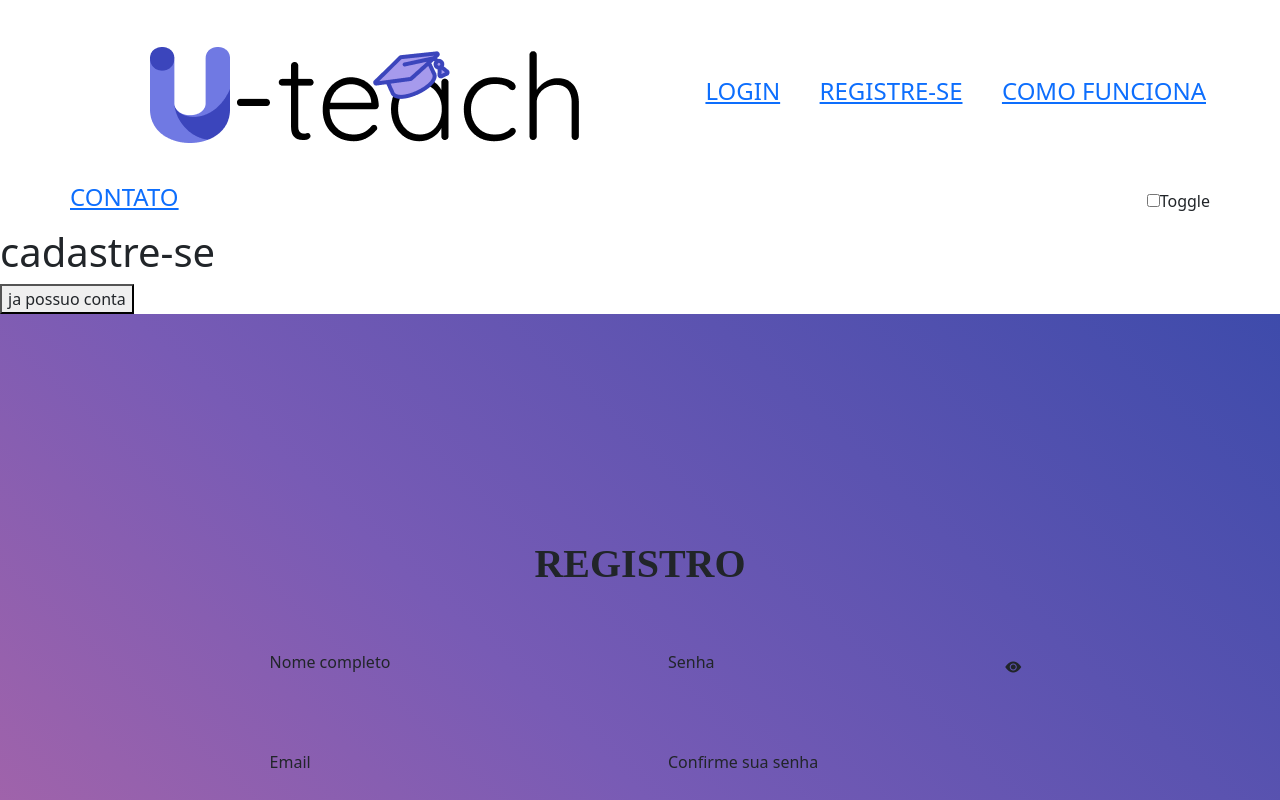
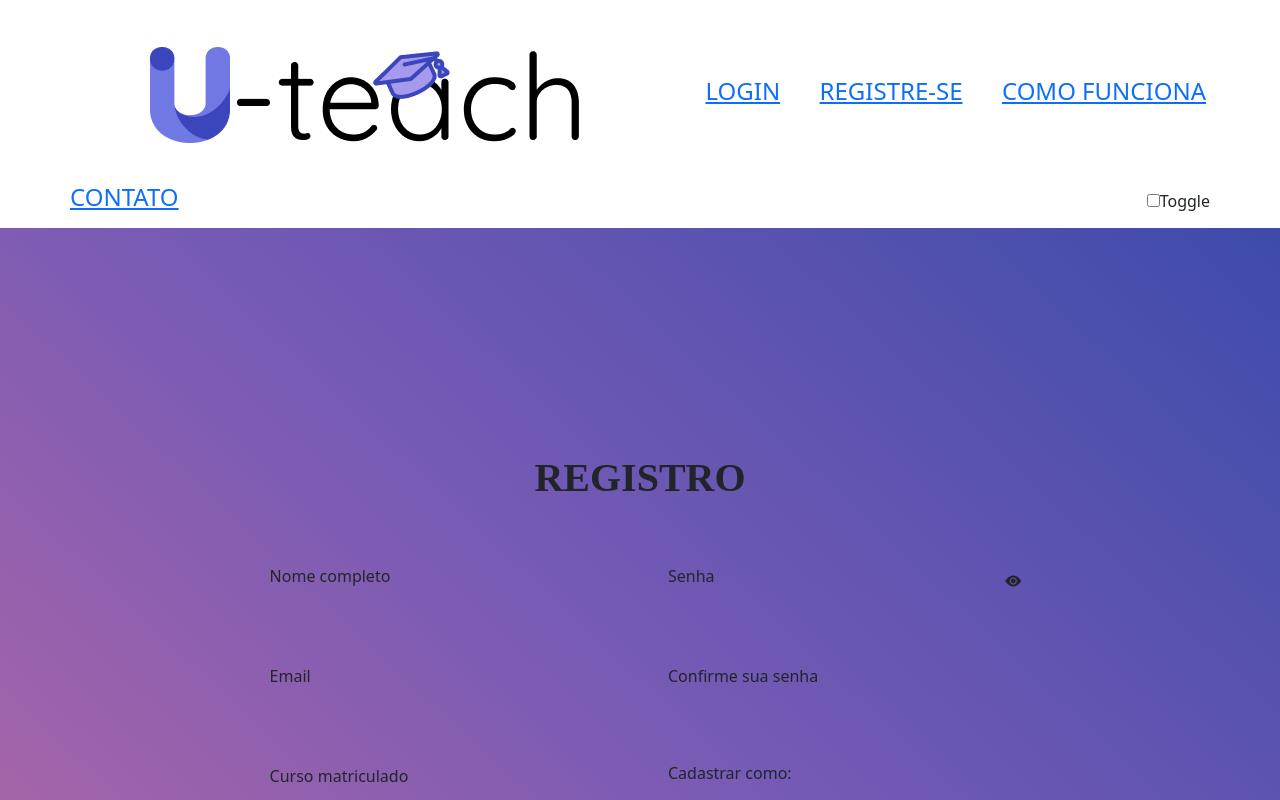
Before and after one commit to rafakid01/PROJETO_INTEGRADOR, an Angular app in the folder projeto-angular/: page /register in a window 1280 px wide. Shown: the top 800 px of the page. Built offline with nearby package versions, Linux system fonts and the light colour scheme.

Commit message:
sincronização main

```diff
--- a/projeto-angular/src/app/components/register/register.component.html
+++ b/projeto-angular/src/app/components/register/register.component.html
@@ -1,13 +1,3 @@
-<body>
-  <div class="form">
-    <form action="#">
-      <div class="form-header">
-        <div title="title">
-          <h1>cadastre-se</h1>
-          <div class="login-button">
-            <button><a href="#">ja possuo conta</a></button>
-          </div>
-        </div>
 <main>
   <div class="container">
     <div class="register-container">
@@ -38,11 +28,7 @@
         </div>
         <!-- CONTAINER EMAIL -->
         <div class="email-container">
-                  <input
-                    placeholder="Email"
-                    type="email"
-                    class="form-control email"
-                  />
+          <input placeholder="Email" type="email" class="form-control email" />
         </div>
         <!-- CONTAINER CONFIRMAÇÃO SENHA -->
         <div class="confirm-pass-container">
@@ -100,7 +86,3 @@
     </div>
   </div>
 </main>
-      </div>
-    </form>
-  </div>
-</body>
```
Lines whose indentation alone changed are shown as unchanged.
